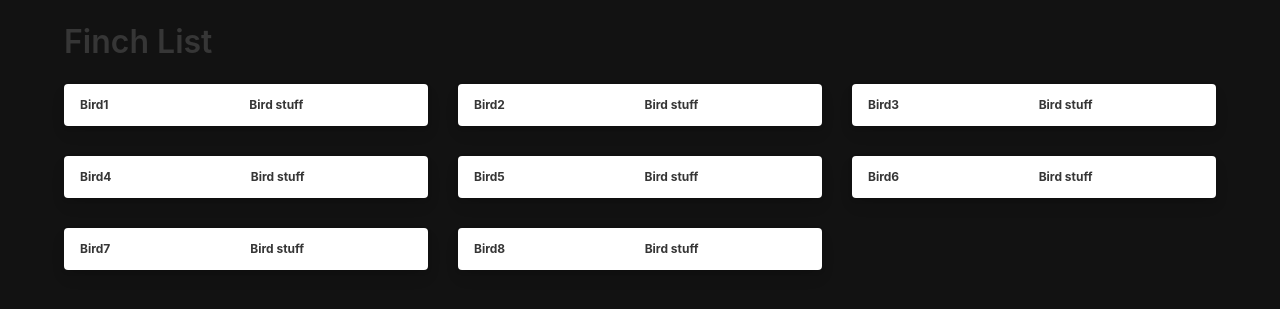
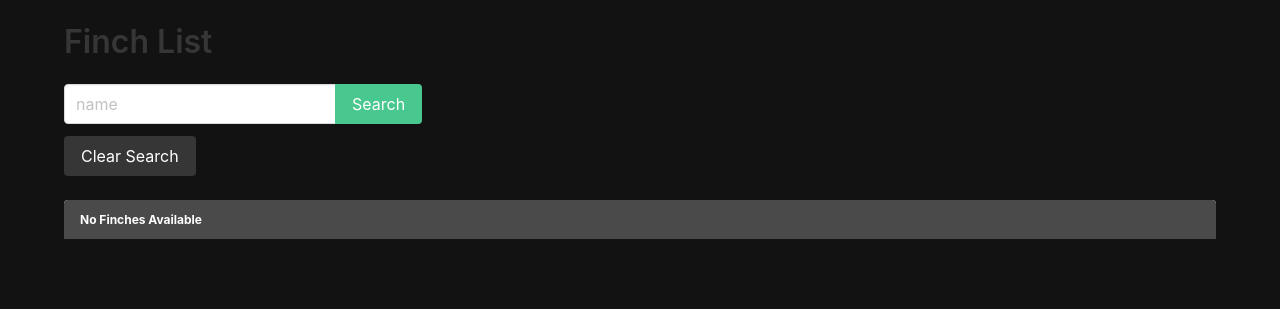
Before and after one commit to cbowman422/finch_django, a Django app: page /finches/ in a window 1280 px wide. Shown: the part 52-361 px from the top of the page. Run offline with Django 4.2, Linux system fonts and the light colour scheme; data that the repository does not hold is empty.

Commit message:
search bar added

```diff
--- a/main_app/templates/finch_list.html
+++ b/main_app/templates/finch_list.html
@@ -6,6 +6,21 @@
 {% block content %}
 
 <h1 class="title pt-5">Finch List</h1>
+
+<form class="mb-5" method="get">
+  <div class="field has-addons">
+    <div class="control">
+      <!--  Our input will search by name of finch  -->
+      <input class="input" type="text" name="name" placeholder="name" />
+    </div>
+    <div class="control">
+      <input class="button is-success" type="submit" value="Search" />
+    </div>
+  </div>
+  <!--  This anchor tag will redirect back to finch list without a query param -->
+  <a class="button is-dark" href="{% url 'finch_list' %}">Clear Search</a>
+</form>
+
 <div class="gallery">
   {% for finch in finches %}
   <a href="">
--- a/main_app/views.py
+++ b/main_app/views.py
@@ -6,24 +6,27 @@ from django.views.generic.base import TemplateView
 
 # A class to handle sending a type of request
 from django.http import HttpResponse
-# Create your views here.
 
-# adds artist class for mock database data
-class Finch:
-  def __init__(self, name, bio):
-    self.name = name
-    self.bio = bio
+# import models
+from .models import Finch
+# Create your views here
 
-finches = [
-  Finch("Bird1", "Bird stuff"),
-  Finch("Bird2", "Bird stuff"),
-  Finch("Bird3", "Bird stuff"),
-  Finch("Bird4", "Bird stuff"),
-  Finch("Bird5", "Bird stuff"),
-  Finch("Bird6", "Bird stuff"),
-  Finch("Bird7", "Bird stuff"),
-  Finch("Bird8", "Bird stuff"),
-]
+# # adds artist class for mock database data
+# class Finch:
+#   def __init__(self, name, bio):
+#     self.name = name
+#     self.bio = bio
+
+# finches = [
+#   Finch("Bird1", "Bird stuff"),
+#   Finch("Bird2", "Bird stuff"),
+#   Finch("Bird3", "Bird stuff"),
+#   Finch("Bird4", "Bird stuff"),
+#   Finch("Bird5", "Bird stuff"),
+#   Finch("Bird6", "Bird stuff"),
+#   Finch("Bird7", "Bird stuff"),
+#   Finch("Bird8", "Bird stuff"),
+# ]
 
 # Here we will be creating a class called Home and extending it from the View class
 class Home(TemplateView):
@@ -50,5 +53,5 @@ class FinchList(TemplateView):
 
   def get_context_data(self, **kwargs):
     context = super().get_context_data(**kwargs)
-    context["finches"] = finches # this is where we add the key into our context object for the view to use
+    context["finches"] = Finch.objects.all() # this is where we add the key into our context object for the view to use
     return context
```
Also changed, not shown: db/create_finches.sql (added, +11 -0 lines).
